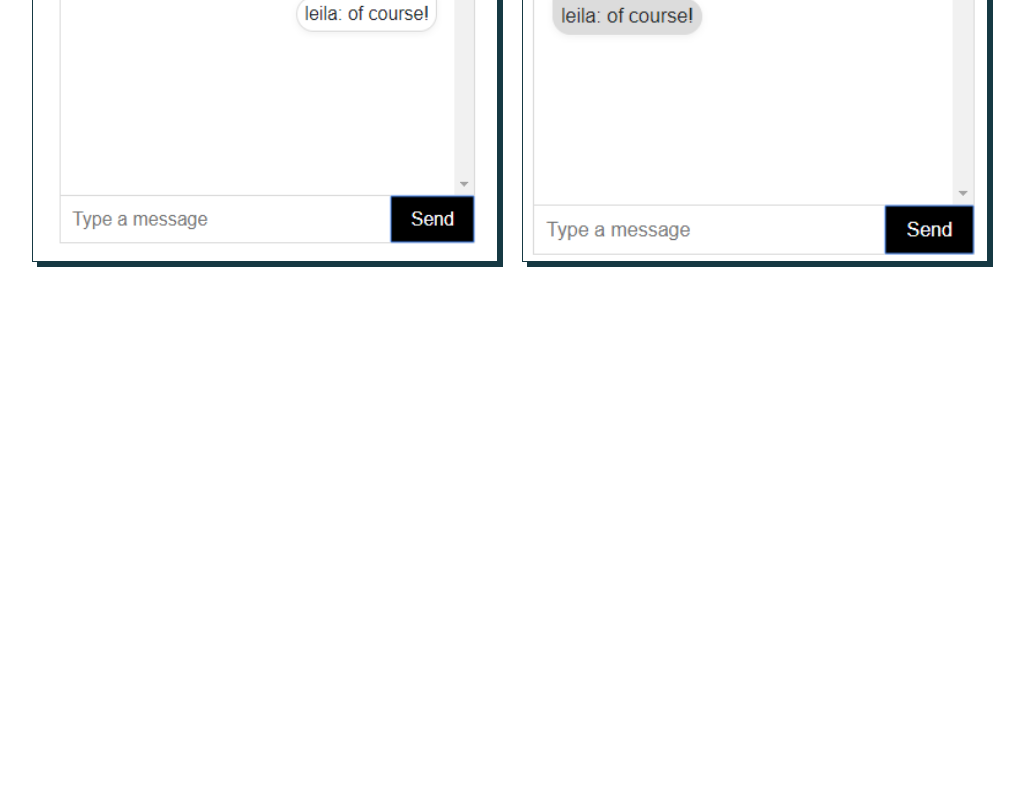
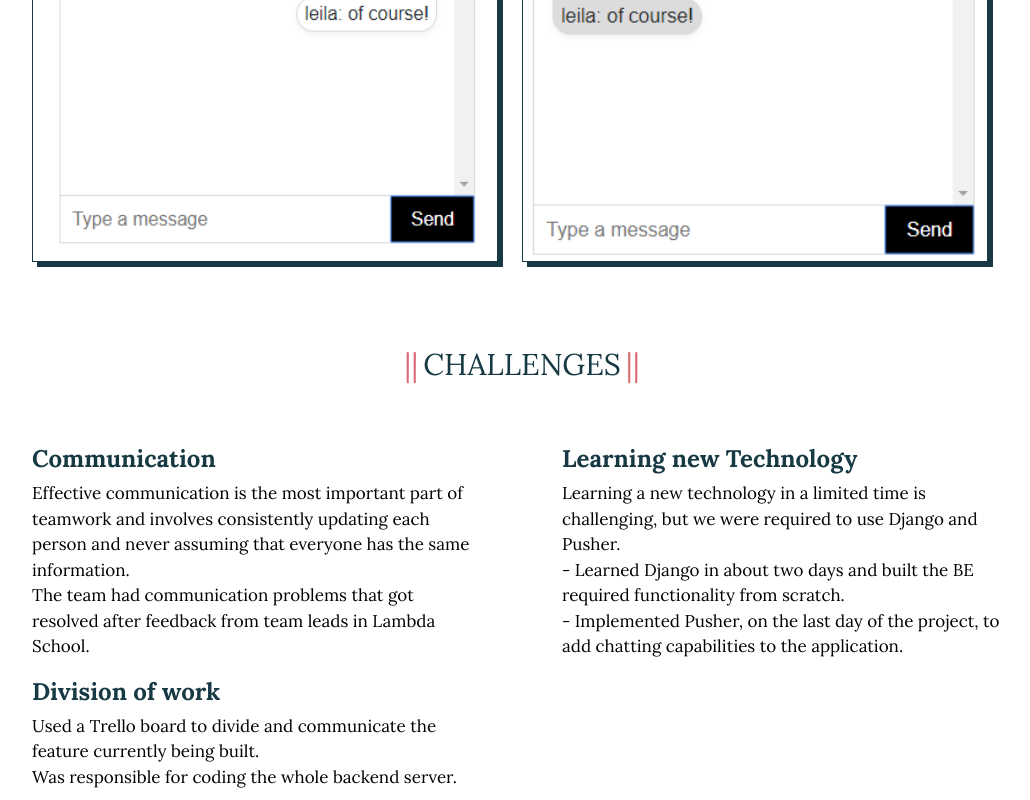
Before and after one commit to leila100/portfolio2, a React (Create React App) app in the folder website/: page /mud in a window 1280 px wide. Shown: the part 2492-3292 px from the top of the page, without its empty margins (118-1148 px from the left). Before the commit the page ends 2784 px from the top, so only its background shows below. Built offline with nearby package versions, Linux system fonts and the light colour scheme.

Commit message:
Add challenges section to mud

```diff
--- a/website/src/components/projects/LambdaMUD.js
+++ b/website/src/components/projects/LambdaMUD.js
@@ -111,6 +111,38 @@ const LambdaMUD = () => {
           </div>
         </div>
       </section>
+      <section class='about'>
+        <h2>
+          <span>||</span>CHALLENGES<span>||</span>
+        </h2>
+        <div class='descriptions'>
+          <div class='desc'>
+            <h3>Communication</h3>
+            <p>
+              Effective communication is the most important part of teamwork and involves consistently updating each
+              person and never assuming that everyone has the same information.{" "}
+            </p>
+            <p>
+              The team had communication problems that got resolved after feedback from team leads in Lambda School.
+            </p>
+          </div>
+          <div class='desc'>
+            <h3>Learning new Technology</h3>
+            <p>
+              Learning a new technology in a limited time is challenging, but we were required to use Django and Pusher.
+            </p>
+            <p>- Learned Django in about two days and built the BE required functionality from scratch. </p>
+            <p>
+              - Implemented Pusher, on the last day of the project, to add chatting capabilities to the application.
+            </p>
+          </div>
+          <div class='desc'>
+            <h3>Division of work</h3>
+            <p>Used a Trello board to divide and communicate the feature currently being built.</p>
+            <p>Was responsible for coding the whole backend server.</p>
+          </div>
+        </div>
+      </section>
     </>
   );
 };
```
